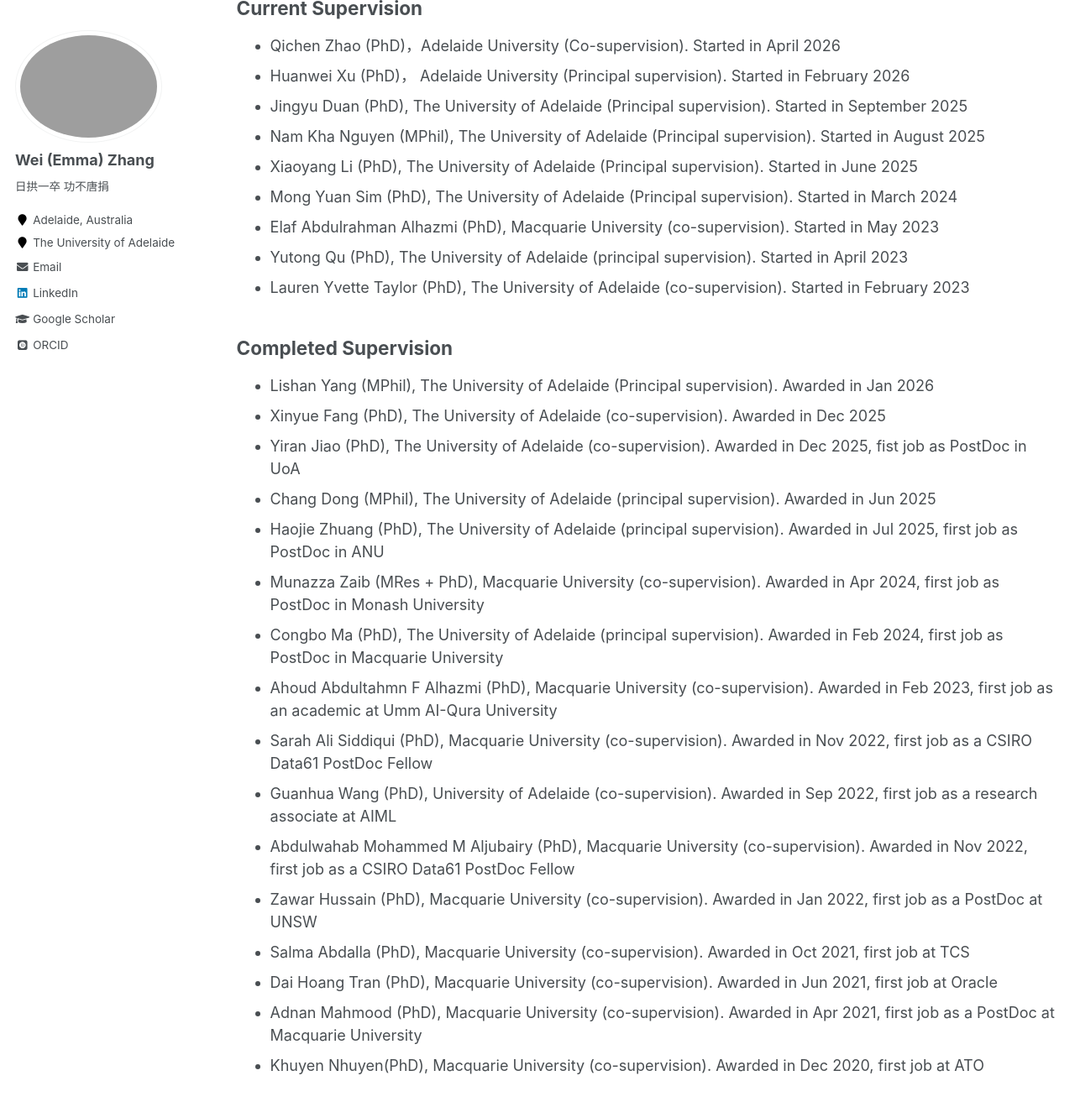
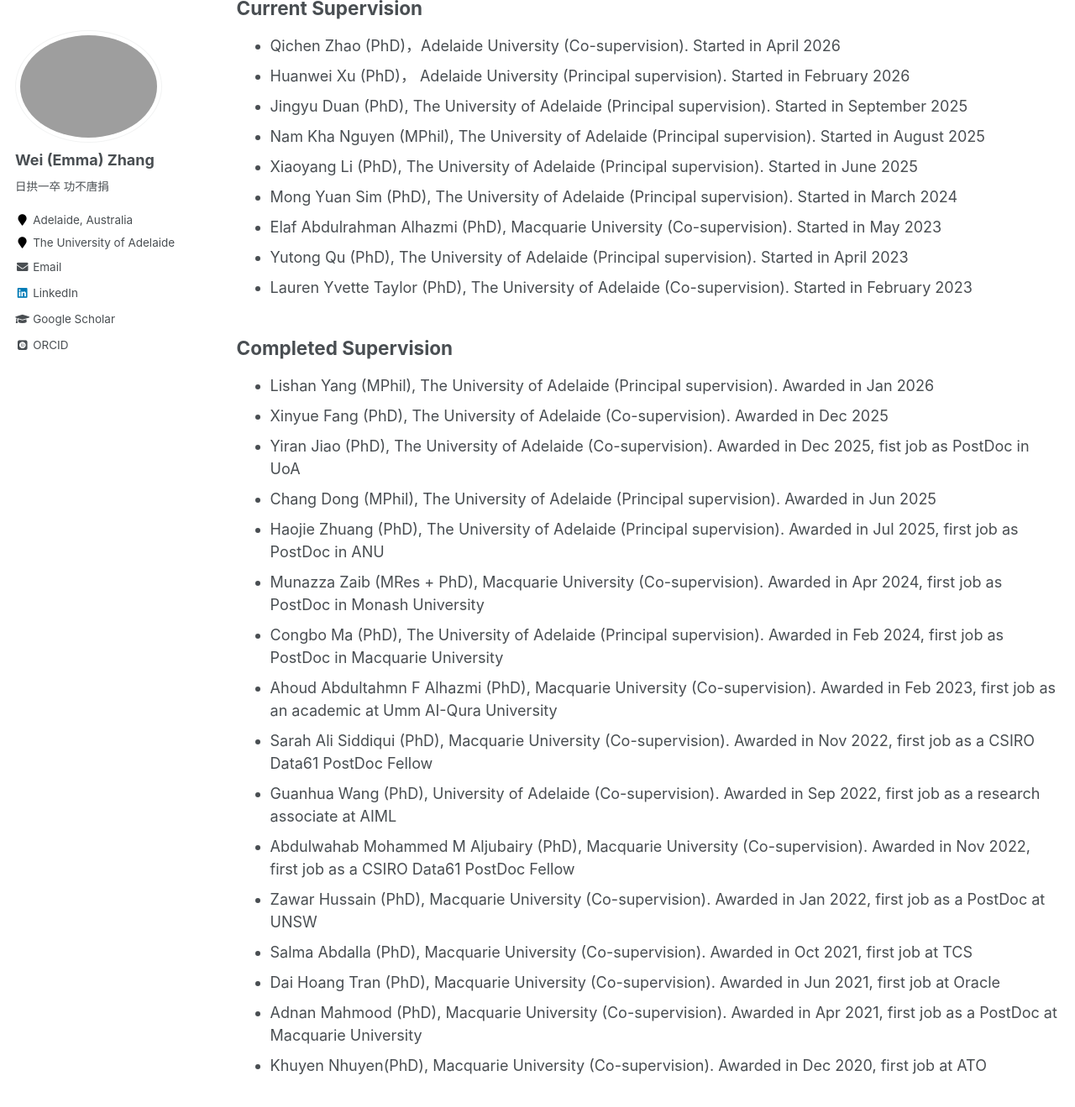
Before and after one commit to weiezhang/weiezhang.github.io, a Jekyll site: the page built from _pages/supervision.md, in a window 1280 px wide and 1400 px high, scrolled down 195 px. Shown: the top 1319 px of the window at 84% size. Built offline with Jekyll 4.4.1, drawn with Linux system fonts in a browser that asks for light colours; some web fonts are replaced.

```diff
--- a/_pages/supervision.md
+++ b/_pages/supervision.md
@@ -16,24 +16,24 @@ author_profile: true
 - Nam Kha Nguyen (MPhil), The University of Adelaide (Principal supervision). Started in August 2025
 - Xiaoyang Li (PhD), The University of Adelaide (Principal supervision). Started in June 2025
 - Mong Yuan Sim (PhD), The University of Adelaide (Principal supervision). Started in March 2024
-- Elaf Abdulrahman Alhazmi (PhD), Macquarie University (co-supervision). Started in May 2023
-- Yutong Qu (PhD), The University of Adelaide (principal supervision). Started in April 2023
-- Lauren Yvette Taylor (PhD), The University of Adelaide (co-supervision). Started in February 2023
+- Elaf Abdulrahman Alhazmi (PhD), Macquarie University (Co-supervision). Started in May 2023
+- Yutong Qu (PhD), The University of Adelaide (Principal supervision). Started in April 2023
+- Lauren Yvette Taylor (PhD), The University of Adelaide (Co-supervision). Started in February 2023
 
 ## Completed Supervision
 - Lishan Yang (MPhil), The University of Adelaide (Principal supervision). Awarded in Jan 2026
-- Xinyue Fang (PhD), The University of Adelaide (co-supervision). Awarded in Dec 2025
-- Yiran Jiao (PhD), The University of Adelaide (co-supervision). Awarded in Dec 2025, fist job as PostDoc in UoA
-- Chang Dong (MPhil), The University of Adelaide (principal supervision). Awarded in Jun 2025
-- Haojie Zhuang (PhD), The University of Adelaide (principal supervision). Awarded in Jul 2025, first job as PostDoc in ANU
-- Munazza Zaib (MRes + PhD), Macquarie University (co-supervision). Awarded in Apr 2024, first job as PostDoc in Monash University
-- Congbo Ma (PhD), The University of Adelaide (principal supervision). Awarded in Feb 2024, first job as PostDoc in Macquarie University
--  Ahoud Abdultahmn F Alhazmi (PhD), Macquarie University (co-supervision). Awarded in Feb 2023, first job as an academic at Umm AI-Qura University
-- Sarah Ali Siddiqui (PhD), Macquarie University (co-supervision). Awarded in Nov 2022, first job as a CSIRO Data61 PostDoc Fellow
-- Guanhua Wang (PhD), University of Adelaide (co-supervision). Awarded in Sep 2022, first job as a research associate at AIML
-- Abdulwahab Mohammed M Aljubairy (PhD), Macquarie University (co-supervision). Awarded in Nov 2022, first job as a CSIRO Data61 PostDoc Fellow
-- Zawar Hussain (PhD), Macquarie University (co-supervision). Awarded in Jan 2022, first job as a PostDoc at UNSW
-- Salma Abdalla (PhD), Macquarie University (co-supervision). Awarded in Oct 2021, first job at TCS
-- Dai Hoang Tran (PhD), Macquarie University (co-supervision). Awarded in Jun 2021, first job at Oracle
-- Adnan Mahmood (PhD), Macquarie University (co-supervision). Awarded in Apr 2021, first job as a PostDoc at Macquarie University
-- Khuyen Nhuyen(PhD), Macquarie University (co-supervision). Awarded in Dec 2020, first job at ATO
+- Xinyue Fang (PhD), The University of Adelaide (Co-supervision). Awarded in Dec 2025
+- Yiran Jiao (PhD), The University of Adelaide (Co-supervision). Awarded in Dec 2025, fist job as PostDoc in UoA
+- Chang Dong (MPhil), The University of Adelaide (Principal supervision). Awarded in Jun 2025
+- Haojie Zhuang (PhD), The University of Adelaide (Principal supervision). Awarded in Jul 2025, first job as PostDoc in ANU
+- Munazza Zaib (MRes + PhD), Macquarie University (Co-supervision). Awarded in Apr 2024, first job as PostDoc in Monash University
+- Congbo Ma (PhD), The University of Adelaide (Principal supervision). Awarded in Feb 2024, first job as PostDoc in Macquarie University
+-  Ahoud Abdultahmn F Alhazmi (PhD), Macquarie University (Co-supervision). Awarded in Feb 2023, first job as an academic at Umm AI-Qura University
+- Sarah Ali Siddiqui (PhD), Macquarie University (Co-supervision). Awarded in Nov 2022, first job as a CSIRO Data61 PostDoc Fellow
+- Guanhua Wang (PhD), University of Adelaide (Co-supervision). Awarded in Sep 2022, first job as a research associate at AIML
+- Abdulwahab Mohammed M Aljubairy (PhD), Macquarie University (Co-supervision). Awarded in Nov 2022, first job as a CSIRO Data61 PostDoc Fellow
+- Zawar Hussain (PhD), Macquarie University (Co-supervision). Awarded in Jan 2022, first job as a PostDoc at UNSW
+- Salma Abdalla (PhD), Macquarie University (Co-supervision). Awarded in Oct 2021, first job at TCS
+- Dai Hoang Tran (PhD), Macquarie University (Co-supervision). Awarded in Jun 2021, first job at Oracle
+- Adnan Mahmood (PhD), Macquarie University (Co-supervision). Awarded in Apr 2021, first job as a PostDoc at Macquarie University
+- Khuyen Nhuyen(PhD), Macquarie University (Co-supervision). Awarded in Dec 2020, first job at ATO
```
